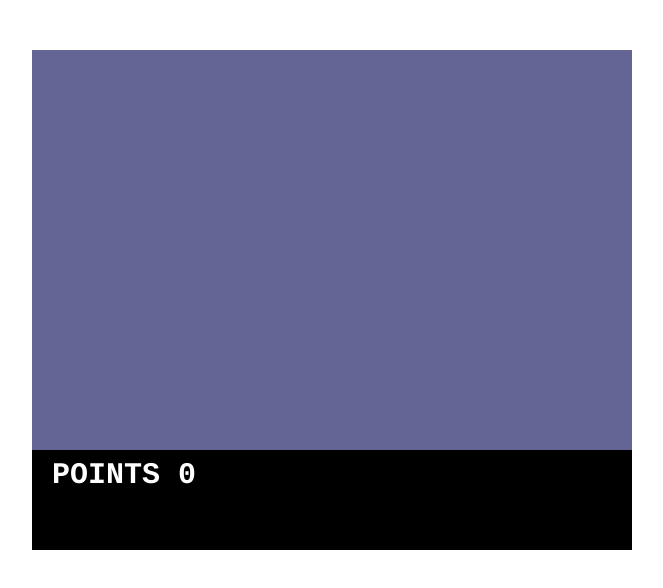
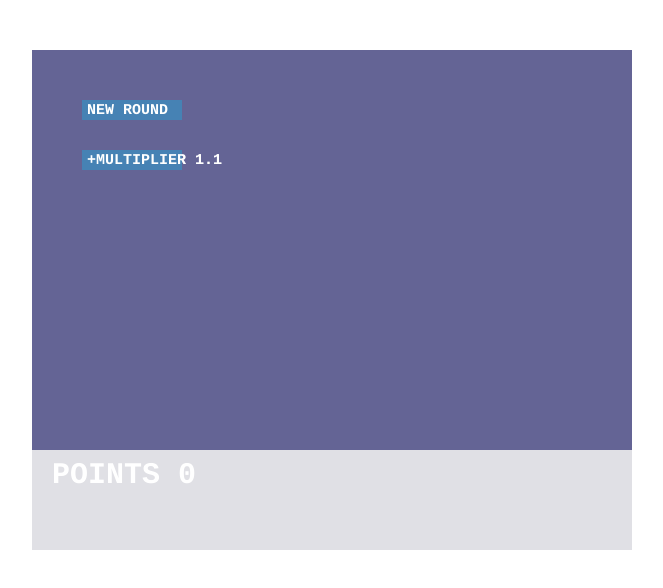
Before and after one commit to tamasgal/collider, a plain HTML site: page index.html in a window 1280 px wide. Shown: the whole page, without its empty margins (308-971 px from the left). Drawn offline with Linux system fonts and the light colour scheme.

Commit message:
Add some rudimentary buttons

```diff
--- a/elements.js
+++ b/elements.js
@@ -35,11 +35,10 @@ var Ball = function(x, y, dx, dy, r, c='#f55b5b') {
 }
 
 
-var Target = function(x, y, r, c='#f55b5b', lifetime=1000, generation=1) {
+var Target = function(x, y, r, lifetime, generation=1) {
     this.x = x;
     this.y = y;
     this.r = r;
-    this.c = c;
     this.lifetime = lifetime;
     this.original_lifetime = lifetime;
     this.generation = generation;
--- /dev/null
+++ b/gui.js
@@ -0,0 +1,42 @@
+function isInside(x, y, rect){
+    return x > rect.x && x < rect.x+rect.width && y < rect.y+rect.height && y > rect.y
+}
+
+var Button = function(text, x, y, width, height, callback) {
+    this.text = text;
+    this.x = x;
+    this.y = y;
+    this.width = width;
+    this.height = height;
+    this.callback = callback;
+
+    this.draw = function() {
+        ctx.fillStyle = C.button;
+        ctx.fillRect(this.x, this.y, this.width, this.height);
+        ctx.fillStyle = C.button_text;
+        ctx.font = "bold 15px Courier";
+        ctx.textAlign = 'left';
+        ctx.textBaseline = 'middle';
+        ctx.fillText(this.text, this.x + 5, this.y + Math.round(this.height / 2));
+    }
+}
+
+var ValueButton = function(text, x, y, width, height, variable, callback) {
+    this.text = text;
+    this.x = x;
+    this.y = y;
+    this.width = width;
+    this.height = height;
+    this.callback = callback;
+    this.variable = variable;
+
+    this.draw = function() {
+        ctx.fillStyle = C.button;
+        ctx.fillRect(this.x, this.y, this.width, this.height);
+        ctx.fillStyle = C.button_text;
+        ctx.font = "bold 15px Courier";
+        ctx.textAlign = 'left';
+        ctx.textBaseline = 'middle';
+        ctx.fillText(this.text + " " + G[this.variable], this.x + 5, this.y + Math.round(this.height / 2));
+    }
+}
--- a/index.html
+++ b/index.html
@@ -11,6 +11,7 @@
         <canvas id="canvas"></canvas>
     </div>
     <script src="tools.js"></script>
+    <script src="gui.js"></script>
     <script src="elements.js"></script>
     <script src="main.js"></script>
   </body>
--- a/main.js
+++ b/main.js
@@ -8,6 +8,12 @@
 var canvas;
 var ctx;
 
+var C = {
+    "button": "steelblue",
+    "button_clicked": "red",
+    "button_text": "white"
+}
+
 var G = {
     "n_balls": 32,
     "world": {"width": 600, "height": 400},
@@ -17,10 +23,14 @@ var G = {
     "points": 0,
     "points_": 0,
     "multiplier": 1.1,
+    "lifetime": 100,
+    "targetSize": 20,
 
     "inMenu": true,
     "inGame": false,
-    "targetSet": false
+    "targetSet": false,
+
+    "buttons": []
 }
 
 
@@ -43,6 +53,14 @@ window.onload = function() {
 function initialise() {
     window.addEventListener('resize', resizeCanvas, false);
     resizeCanvas();
+    initGUI();
+}
+
+function initGUI() {
+    G.buttons.push(new Button("NEW ROUND", 50, 50, 100, 20, clickNewRound));
+    G.buttons.push(new ValueButton("+MULTIPLIER", 50, 100, 100, 20, "multiplier", function() {
+        G.multiplier += 1
+    }));
 }
 
 function startNewRound() {
@@ -79,11 +97,16 @@ function drawMenu() {
     ctx.globalAlpha = 0.5;
     ctx.fillRect(0, 0, G.world.width, G.world.height);
     ctx.globalAlpha = 1.0;
+
+    for(i=G.buttons.length-1; i>=0; i--) {
+        var button = G.buttons[i];
+        button.draw();
+    }
 }
 
 function drawStats() {
     ctx.lineWidth = '5';
-    ctx.fillStyle = '#000';
+    ctx.fillStyle = rgba(0.8, 0.8, 0.83, 1.0);
     ctx.strokeStyle = 'white';
 
     var x0 = 0;
@@ -181,9 +204,8 @@ function processCollisions() {
                 new_target = new Target(
                     ball.x,
                     ball.y,
-                    20,
-                    '#000000',
-                    1000,
+                    G.targetSize,
+                    G.lifetime,
                     generation
                 );
                 G.targets.push(new_target);
@@ -248,6 +270,17 @@ function mouseClicked(evt) {
 }
 
 function clickInMenu(evt) {
+    x = evt.clientX - canvas.offsetLeft;
+    y = evt.clientY - canvas.offsetTop;
+    for(i=G.buttons.length-1; i>=0; i--) {
+        var button = G.buttons[i];
+        if(isInside(x, y, button)) {
+            button.callback();
+        }
+    }
+}
+
+function clickNewRound() {
     console.log("New round started");
     startNewRound();
     G.inGame = true;
@@ -260,7 +293,7 @@ function clickInGame(evt) {
         G.targetSet = true;
         x = evt.clientX - canvas.offsetLeft;
         y = evt.clientY - canvas.offsetTop;
-        target = new Target(x, y, 20, '#000000');
+        target = new Target(x, y, G.targetSize, G.lifetime);
         G.targets.push(target);
     }
 }
```
